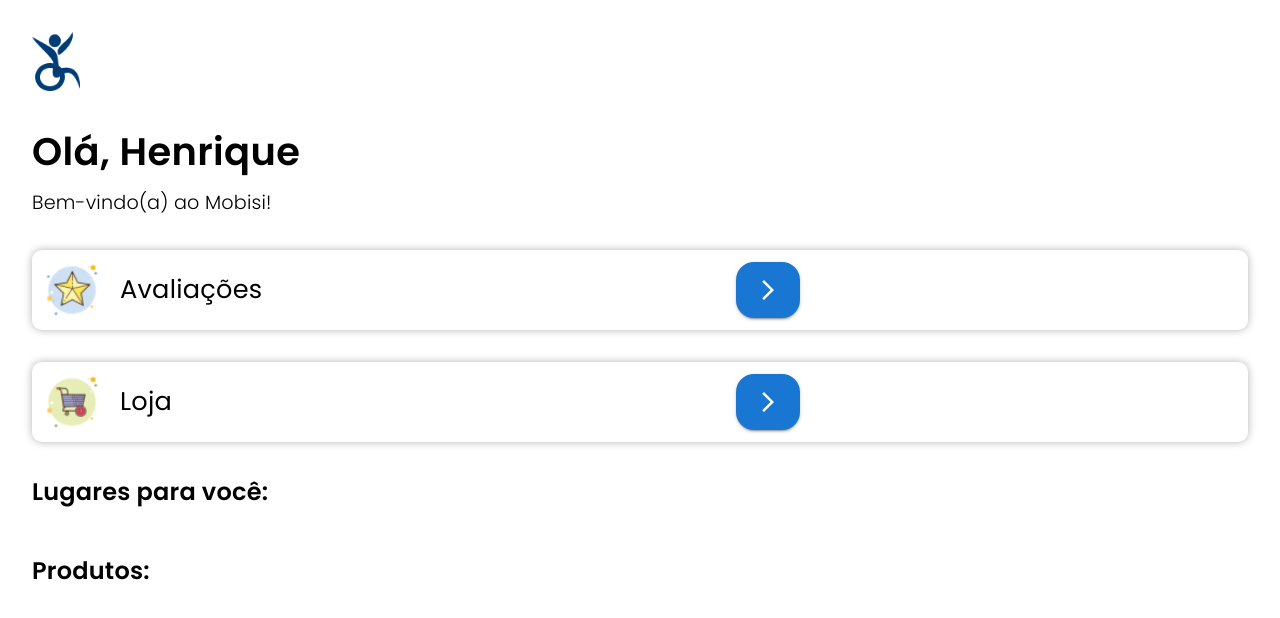
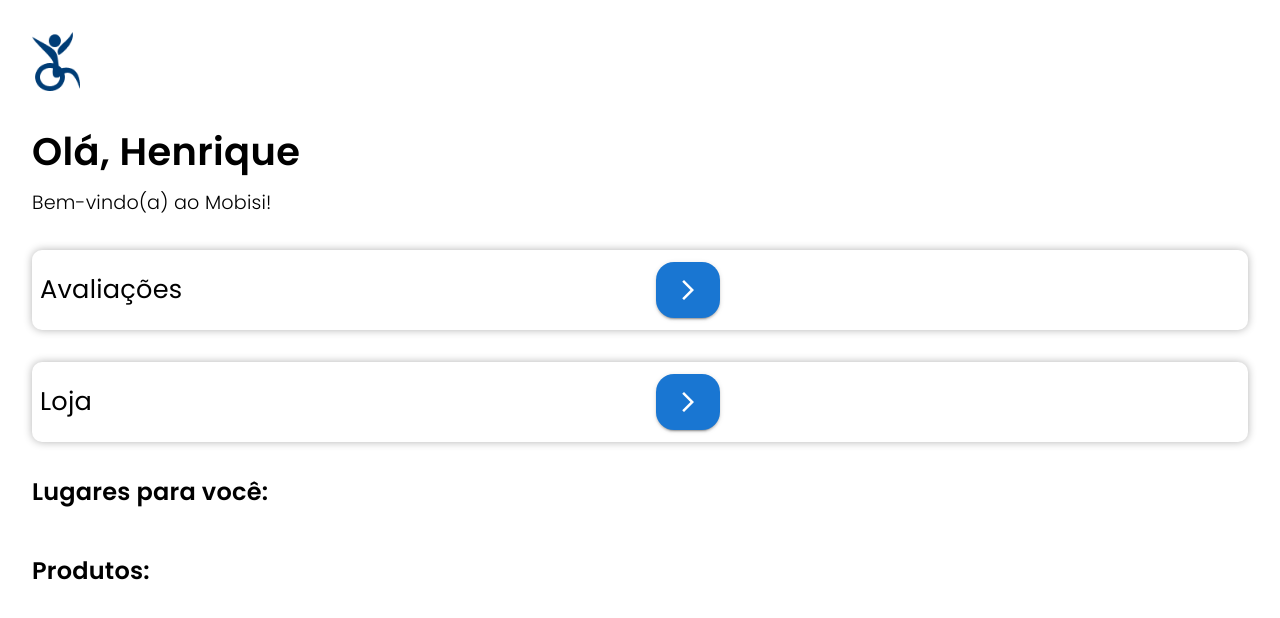
Before and after one commit to AppMobisi/WEBVIEW, a React (Vite) app: page / in a window 1280 px wide. Shown: the top 618 px of the page. Built offline with nearby package versions, Linux system fonts and the light colour scheme.

Commit message:
subindo alteracoes

```diff
--- a/src/Components/MenuSectionCard/index.tsx
+++ b/src/Components/MenuSectionCard/index.tsx
@@ -1,17 +1,17 @@
-import React from 'react'
+// import React from 'react'
 import * as S from './styles'
 import ArrowForwardIosIcon from '@mui/icons-material/ArrowForwardIos';
 
-interface IMenuSecionCardProps{
-    image?: React.ReactNode
+export interface IMenuSecionCardProps{
+    // image?: React.ReactNode
     text?: string
 }
 
-const MenuSectionCard = ({image, text}: IMenuSecionCardProps) => {
+const MenuSectionCard = ({text}: IMenuSecionCardProps) => {
     return(
         <>
             <S.Container>
-                <S.IconImage src={image}/>
+                {/* <S.IconImage src={image}/> */}
                 <S.TypographyComponent>{text}</S.TypographyComponent>
                 <S.CardButton variant='contained'>
                     <ArrowForwardIosIcon />
@@ -21,4 +21,4 @@ const MenuSectionCard = ({image, text}: IMenuSecionCardProps) => {
     )
 }
 
-export {MenuSectionCard, IMenuSecionCardProps}
+export {MenuSectionCard}
--- a/src/Components/MenuSectionCard/styles.ts
+++ b/src/Components/MenuSectionCard/styles.ts
@@ -1,6 +1,12 @@
 import styled, {css} from "styled-components";
 import theme from "../../Styles/theme";
 import {Box, Typography, Button} from '@mui/material'
+
+export interface ITypographyComponentProps{
+    fontPeso?: string
+    fontSize?: string
+}
+
 
 export const Container = styled(Box)`
     width: 100%;
@@ -19,10 +25,10 @@ export const IconImage = styled.img`
 `
 
 export const TypographyComponent = styled(Typography)<ITypographyComponentProps>(
-    ({fontWeight}) => css`
+    ({fontPeso}) => css`
         &&{
             font-size: ${theme.typograph.fontsize.body1};
-            font-weight: ${fontWeight};
+            font-weight: ${fontPeso};
             font-family: 'Poppins';
             width: 50%;
         }
--- a/src/Components/TopBar/index.tsx
+++ b/src/Components/TopBar/index.tsx
@@ -1,12 +1,8 @@
-import React from "react"
 import * as S from './styles'
 import logo from '../../Assets/logoMobile.png'
 
-interface ITopBarProps{
-    userPhotoUrl?: string
-}
 
-const TopBar = ({userPhotoUrl}: ITopBarProps) => {
+const TopBar = () => {
     return (
         <>
             <S.NavContainer>
--- a/src/Pages/Home/index.tsx
+++ b/src/Pages/Home/index.tsx
@@ -6,8 +6,8 @@ import { ProductCard } from '../../Components/ProductCard'
 import Carousel from "react-multi-carousel";
 import "react-multi-carousel/lib/styles.css";
 
-import classificationIcon from '../../Assets/classificationIcon.png'
-import storeIcon from '../../Assets/storeIcon.png'
+// import classificationIcon from '../../Assets/classificationIcon.png'
+// import storeIcon from '../../Assets/storeIcon.png'
 
 import { products } from './mock'
 
@@ -60,8 +60,10 @@ const Home = () => {
                     <S.TypographyComponent fontWeight={'600'}>Olá, {userName}</S.TypographyComponent>
                     <S.Subtitle fontWeight={'300'}>Bem-vindo(a) ao Mobisi!</S.Subtitle>
                 </S.TitleAndSubtitleContainer>
-                <MenuSectionCard image={classificationIcon} text='Avaliações'/>
-                <MenuSectionCard image={storeIcon} text='Loja'/>
+                {/* <MenuSectionCard image={classificationIcon} text='Avaliações'/>
+                <MenuSectionCard image={storeIcon} text='Loja'/> */}
+                <MenuSectionCard text='Avaliações'/>
+                <MenuSectionCard text='Loja'/>
                 <S.CarouselContainer>
                   <S.Subtitle fontWeight={'600'} fontSize='1.5rem'>Lugares para você:</S.Subtitle>
                   <Carousel
--- a/src/router.tsx
+++ b/src/router.tsx
@@ -1,10 +1,7 @@
-import React, {useState, useEffect} from 'react';
 import { BrowserRouter as Router, Route, Routes } from 'react-router-dom';
 import { Home } from './Pages/Home';
 
 const AppRouter = () => {
-  const [isMenuOpen, setIsMenuOpen] = useState(false)
-
   return (
     <Router>
       <Routes>
```
